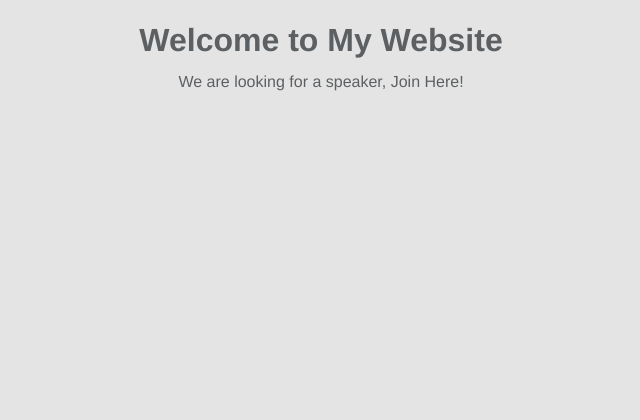
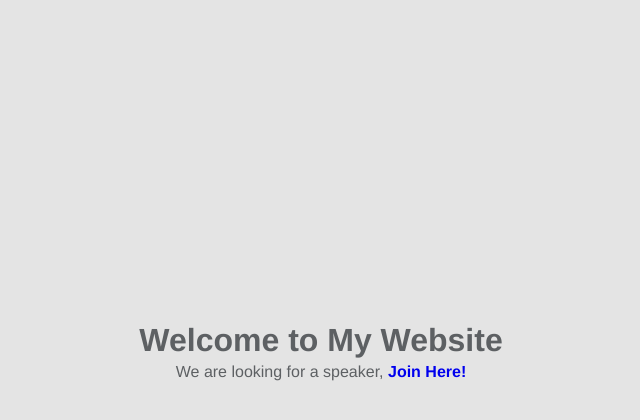
Before and after one commit to jamespauldecastro/HTML-FORMS, a plain HTML site: page index.html in a window 1280 px wide. Shown: the whole page, without its empty margins (319-959 px from the left). Drawn offline with Linux system fonts and the light colour scheme.

Commit message:
added styles to the new elements

```diff
--- a/styles.css
+++ b/styles.css
@@ -14,20 +14,18 @@ body {
   display: flex;
   flex-direction: column;
   align-items: center;
+  justify-content: center;
 }
 
 .main {
     margin-top: 20px;
     text-align: center;
+    margin-top: 40vh;
 }
 
-.main p {
-    margin-top: 10px;
-}
-
-.main p a {
-    text-decoration: none;
-    color: #5D6063;
+.main a {
+  font-weight: bold;
+  text-decoration: none;
 }
 
 .speaker-form-header {
```
